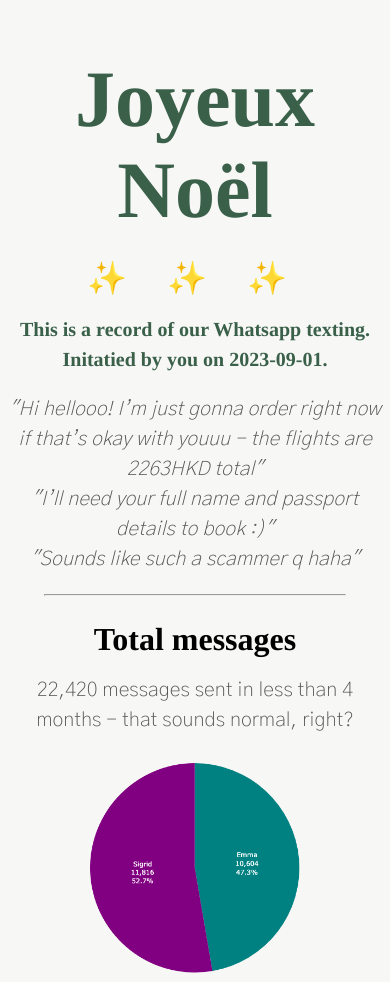
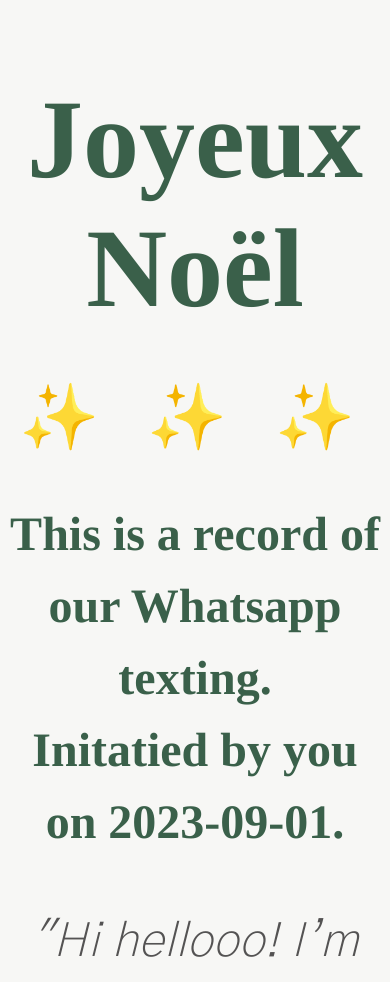
Before and after one commit to emmaqbrown/emmaqbrown.github.io, a plain HTML site: page xmas_23.html in a window 390 px wide. Shown: the top 982 px of the page. Drawn offline with Linux system fonts and the light colour scheme; a web font is replaced by a local one.

Commit message:
testing mobile font size

```diff
--- a/styles.css
+++ b/styles.css
@@ -138,8 +138,21 @@ a:hover{
         width: 60%;
     }
 
-    /* h1{
+    h1{
         font-size: 7em;
-    } */
+    }
+
+    h2{
+        font-size:4rem;
+    }
+
+    p{
+        font-size: 3rem;
+
+    }
+
+    footer{
+        font-size: 2rem;
+    }
 
   }
```
